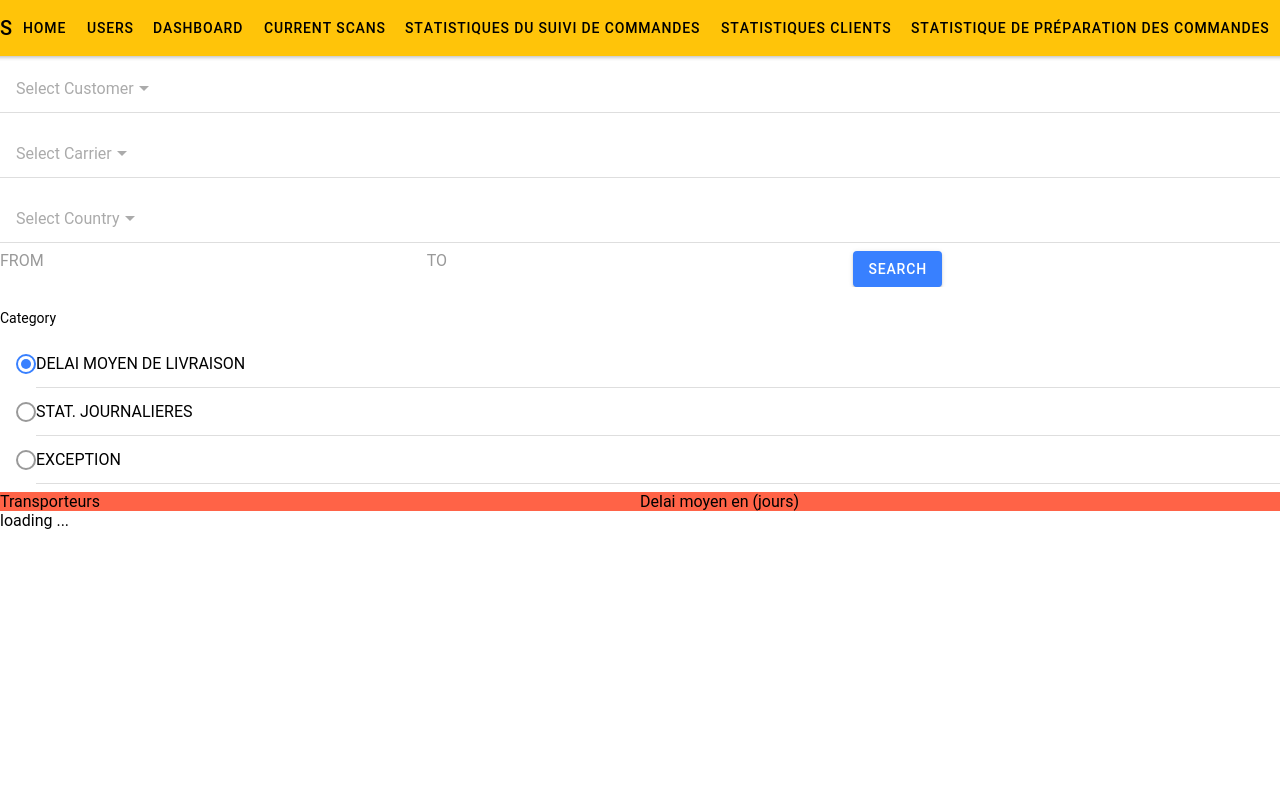
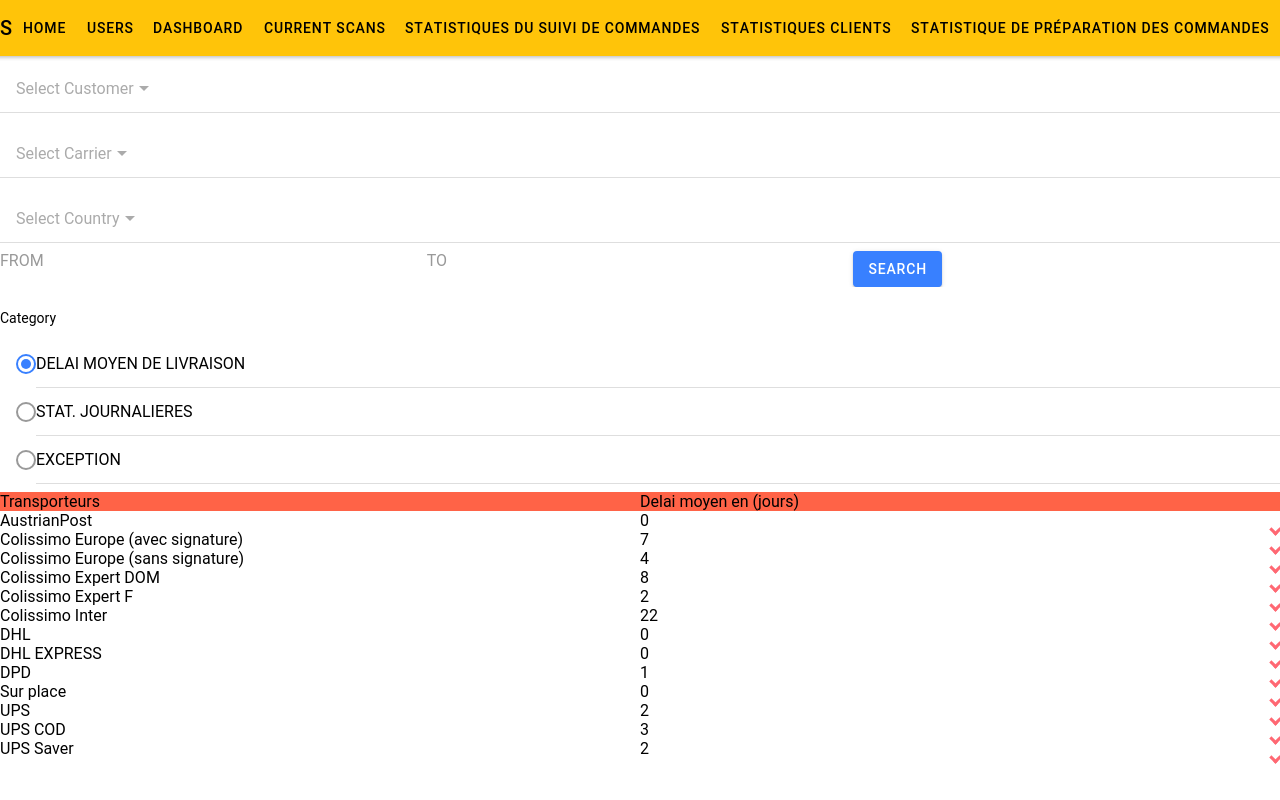
Before and after one commit to Yacino99/LRI-React-Mobile, a React (Create React App) app: page /orders_tracking in a window 1280 px wide. Built offline with nearby package versions, Linux system fonts and the light colour scheme.

Commit message:
needs CSS

```diff
--- a/src/pages/CustomerStat.tsx
+++ b/src/pages/CustomerStat.tsx
@@ -192,7 +192,7 @@ const CustomerStat: React.FC = () => {
             )
             : (
                //<CustomerStatActivities data={"test"} />
-               selected == "1" ?"" : selected == "2" ? <CustomerStatActivities data={"test"} /> : selected == "3" ? "" : ""
+               selected == "1" ?"" : selected == "2" ? <CustomerStatActivities data={customerActivitiesData} /> : selected == "3" ? "" : ""
               )
         }
 
--- a/src/pages/CustomersStats/CustomerStatActivities.tsx
+++ b/src/pages/CustomersStats/CustomerStatActivities.tsx
@@ -6,7 +6,7 @@ import { TableWrapper } from "../../components/TableWrapper";
 import classes from './../tables.module.css';
 
 interface Props{
-    data:any;
+    data:Array<any>;
   }
 
 
--- a/src/pages/OrderTrackings/OrderTrackingAverage.tsx
+++ b/src/pages/OrderTrackings/OrderTrackingAverage.tsx
@@ -281,11 +281,11 @@ const OrderTrackingAverage: React.FC<Props> = ({data,details})  => {
 
           {
 
-           data.length !=0 ?
-            data.map( (item:any , key:any) => {
+           localData.length !=0 ? // change to data
+           localData.map( (item:any , key:any) => {
               return(
               <>
-                <MyAccordion key={key} transporteur={item.carrier_name} delai={item.averageDelivery} details={details} />
+                <MyAccordion key={key} transporteur={item.carrier_name} delai={item.averageDelivery} details={/*details*/localDetails} />
               </>
               )
             } ) : <p>loading ...</p>
--- a/src/pages/OrderTrackings/OrderTrackingByDay.tsx
+++ b/src/pages/OrderTrackings/OrderTrackingByDay.tsx
@@ -1143,8 +1143,8 @@ return (
         <TableWrapper title={''} >
         <IonGrid>
         {
-           data.length != 0 ?
-           Object.values(data).map( (objects:any , key : any) => {
+           //data.length != 0 ?
+           Object.values(/*data*/localData).map( (objects:any , key : any) => {
 
                 return (
                         <div>
@@ -1199,7 +1199,7 @@ return (
 
                     )
             }) //:   <IonLoading isOpen={true} ></IonLoading>
-                : <p>loading ...</p>
+               // : <p>loading ...</p>
 
 
         }
--- a/src/pages/OrderTrackings/OrderTrackingException.tsx
+++ b/src/pages/OrderTrackings/OrderTrackingException.tsx
@@ -2191,8 +2191,8 @@ const OrdersTrackingException: React.FC<Props> = ({data}) => {
         //console.log( Object.values(dataAsArray) , "coucou" )
 
 
-        data.length != 0 ?
-         Object.entries(data).map( (entry:any) => {
+        //.length != 0 ?
+         Object.entries(/*data*/localData).map( (entry:any) => { // a changer
           const [key, value] = entry;
           //console.log(value,"toto")
           return (
@@ -2203,7 +2203,7 @@ const OrdersTrackingException: React.FC<Props> = ({data}) => {
             </>
           )
         }) //:  <IonLoading isOpen={true} ></IonLoading>
-           : <p>loading ...</p>
+          // : <p>loading ...</p>
 
       }
 
--- a/src/pages/OrdersPreparation.tsx
+++ b/src/pages/OrdersPreparation.tsx
@@ -8,13 +8,6 @@ import DropdownMenuCustomers, { exportedCustomerValue } from '../components/Drop
 import classes from './chart.module.css';
 
 ChartJS.register(...registerables);
-
-
-const jsonData = [[0,0.7,2.14,0.02,0,0.06,0,100,99.30245535714286,98.48400297619048,99.98139880952381,100,99.96279761904762,100,"#b54138"],[0,15.43,0.01,0.26,0.79,0.06,0.27,100,84.5703125,99.9906994047619,99.78608630952381,99.46056547619048,99.96279761904762,99.97209821428571,"#5c79d7"],[0,14.88,52.34,42.41,45.46,48.21,0,100,85.11904761904762,62.83482142857143,64.89025297619048,69.00111607142857,68.10825892857143,100,"#c3975a"],[0,68.86,45.49,57.23,53.73,51.29,99.64,100,31.13839285714286,67.69903273809524,52.622767857142854,63.364955357142854,66.07142857142857,89.76934523809524,"#3C578C"]];
-const selectedData:any = jsonData[3];
-
-const couleur:string =  selectedData[14];
-const num1:number = selectedData[7] , num2:number = selectedData[8] , num3:number = selectedData[9] , num4:number = selectedData[10], num5:number = selectedData[11] , num6:number = selectedData[12], num7:number = selectedData[13]
 
 const dataBar1 = {
   labels: ['avant 13h' , 'apres 13h'],
```
